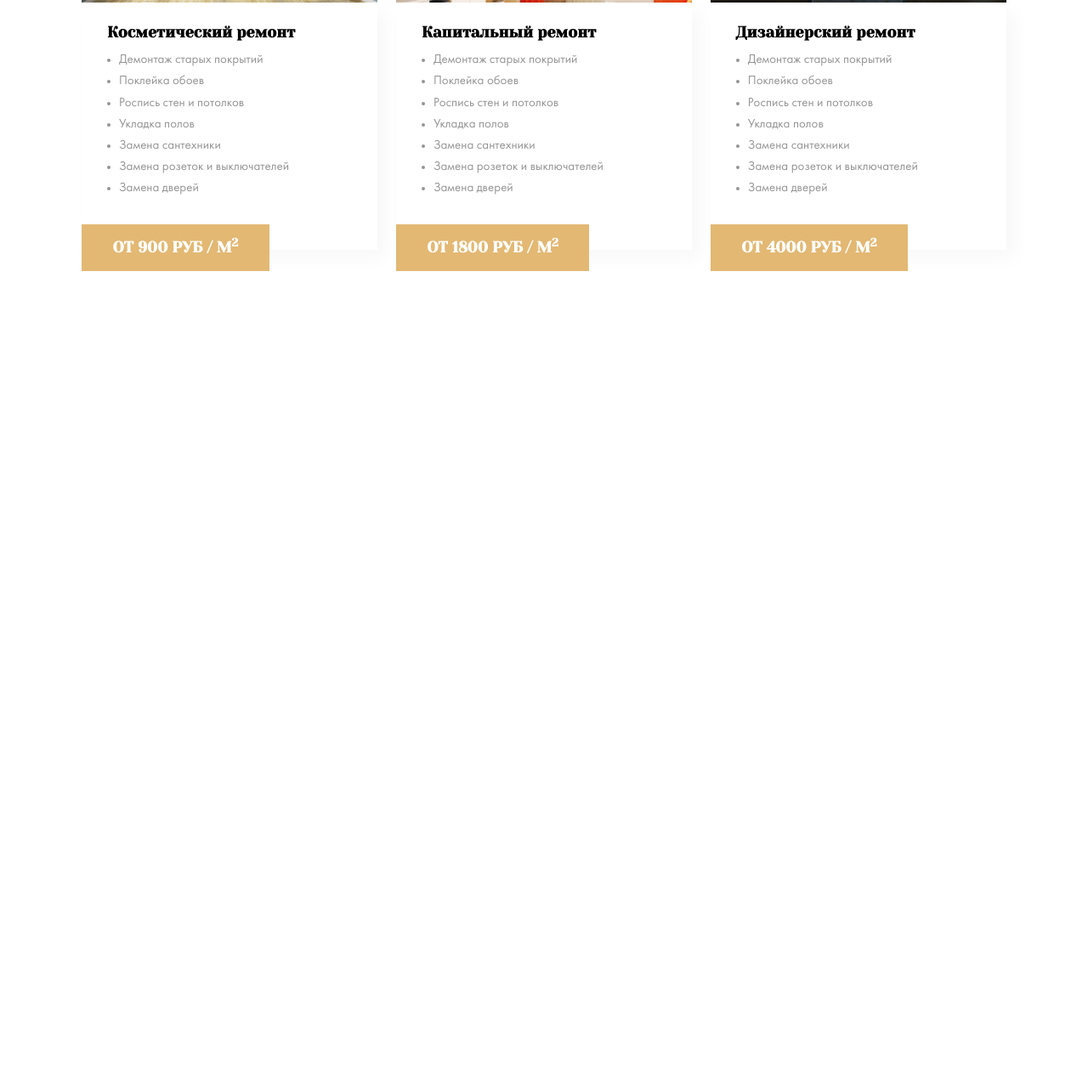
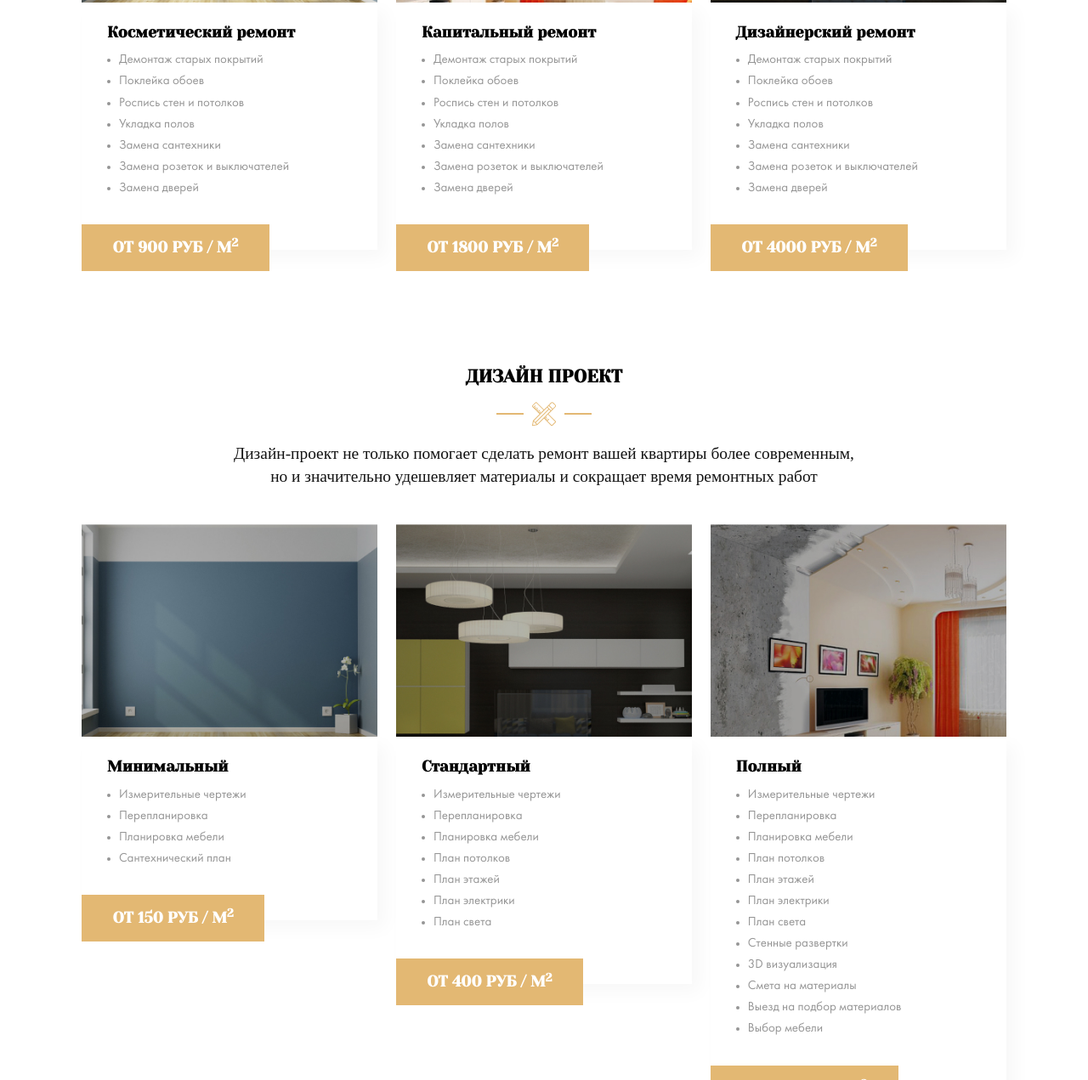
Before and after one commit to malishkreet/-Storage, a website: page index.html in a window 1280 px wide. Shown: the part 1529-2800 px from the top of the page at 85% size. Before the commit the page ends 1883 px from the top, so only its background shows below. Drawn offline with Linux system fonts and the light colour scheme; files whose address does not match are found by name.

Commit message:
add: adding a section Design project

```diff
--- a/index.html
+++ b/index.html
@@ -137,6 +137,77 @@
 
 
 
+        <section class="section design">
+            <div class="container">
+                <div class="section-title types__section-title">
+                    <h2 class="section-title__heading">Дизайн проект</h2>
+                    <div class="section-title__image">
+                        <img src="img/design.svg" alt="design">
+                    </div>
+                    <p class="design__text">Дизайн-проект не только помогает сделать ремонт вашей квартиры более современным, но и значительно удешевляет материалы и сокращает время ремонтных работ</p>
+                </div>
+                <div class="row">
+                    <div class="col">
+                    <div class="card types__card">
+                        <img src="img/design/design-1.jpg" alt="Минимальный" class="card__image">
+                        <div class="card__text">
+                            <h3 class="card__title">Минимальный</h3>
+                            <ul class="card__list">
+                                <li class="card__item">Измерительные чертежи</li>
+                                <li class="card__item">Перепланировка</li>
+                                <li class="card__item">Планировка мебели</li>
+                                <li class="card__item">Сантехнический план</li>
+                            </ul>
+                            <strong class="card__pricetag">от 150 руб / m<sup>2</sup></strong>
+                        </div>
+                    </div>
+                </div>
+                <div class="col">
+                    <div class="card types__card">
+                        <img src="img/design/design-2.jpg" alt="Стандартный" class="card__image">
+                        <div class="card__text">
+                            <h3 class="card__title">Стандартный</h3>
+                            <ul class="card__list">
+                                <li class="card__item">Измерительные чертежи</li>
+                                <li class="card__item">Перепланировка</li>
+                                <li class="card__item">Планировка мебели</li>
+                                <li class="card__item">План потолков</li>
+                                <li class="card__item">План этажей</li>
+                                <li class="card__item">План электрики</li>
+                                <li class="card__item">План света</li>
+                            </ul>
+                            <strong class="card__pricetag">от 400 руб / m<sup>2</sup></strong>
+                        </div>
+                    </div>
+                </div>
+                <div class="col">
+                    <div class="card types__card">
+                        <img src="img/design/design-3.jpg" alt="Полный" class="card__image">
+                        <div class="card__text">
+                            <h3 class="card__title">Полный</h3>
+                            <ul class="card__list">
+                                <li class="card__item">Измерительные чертежи</li>
+                                <li class="card__item">Перепланировка</li>
+                                <li class="card__item">Планировка мебели</li>
+                                <li class="card__item">План потолков</li>
+                                <li class="card__item">План этажей</li>
+                                <li class="card__item">План электрики</li>
+                                <li class="card__item">План света</li>
+                                <li class="card__item">Стенные развертки</li>
+                                <li class="card__item">3D визуализация</li>
+                                <li class="card__item">Смета на материалы</li>
+                                <li class="card__item">Выезд на подбор материалов</li>
+                                <li class="card__item">Выбор мебели</li>
+                            </ul>
+                            <strong class="card__pricetag">от 900 руб / m<sup>2</sup></strong>
+                        </div>
+                    </div>
+                </div>
+            </div>
+            </div>
+        </section>
+
+
     </main>
 
 
--- a/sass/style.sass
+++ b/sass/style.sass
@@ -9,3 +9,4 @@
 @import 'templates/control'
 @import 'media'
 @import 'templates/types'
+@import 'templates/desing'
--- /dev/null
+++ b/sass/templates/_desing.sass
@@ -0,0 +1,12 @@
+.design
+    margin-bottom: 3.6rem
+    &__text
+        color: $dark
+        text-transform: none
+        margin: 1.4rem auto
+        font-size: 1.386rem
+        line-height: 1.92rem
+        max-width: 53rem
+        font-weight: normal
+        font-family: 'FuturaBookC'
+        margin-bottom: 3rem
--- a/sass/templates/_hero.sass
+++ b/sass/templates/_hero.sass
@@ -24,7 +24,7 @@
 
     &__text
         font-size: 1.57rem
-        max-width: 500px
+        max-width: 35.715rem
         line-height: 131%
         margin: 0
         margin-bottom: 3rem
```
Also changed, not shown: css/style.css, img/design.svg (added), img/design/design-1.jpg (added), img/design/design-2.jpg (added), img/design/design-3.jpg (added).
